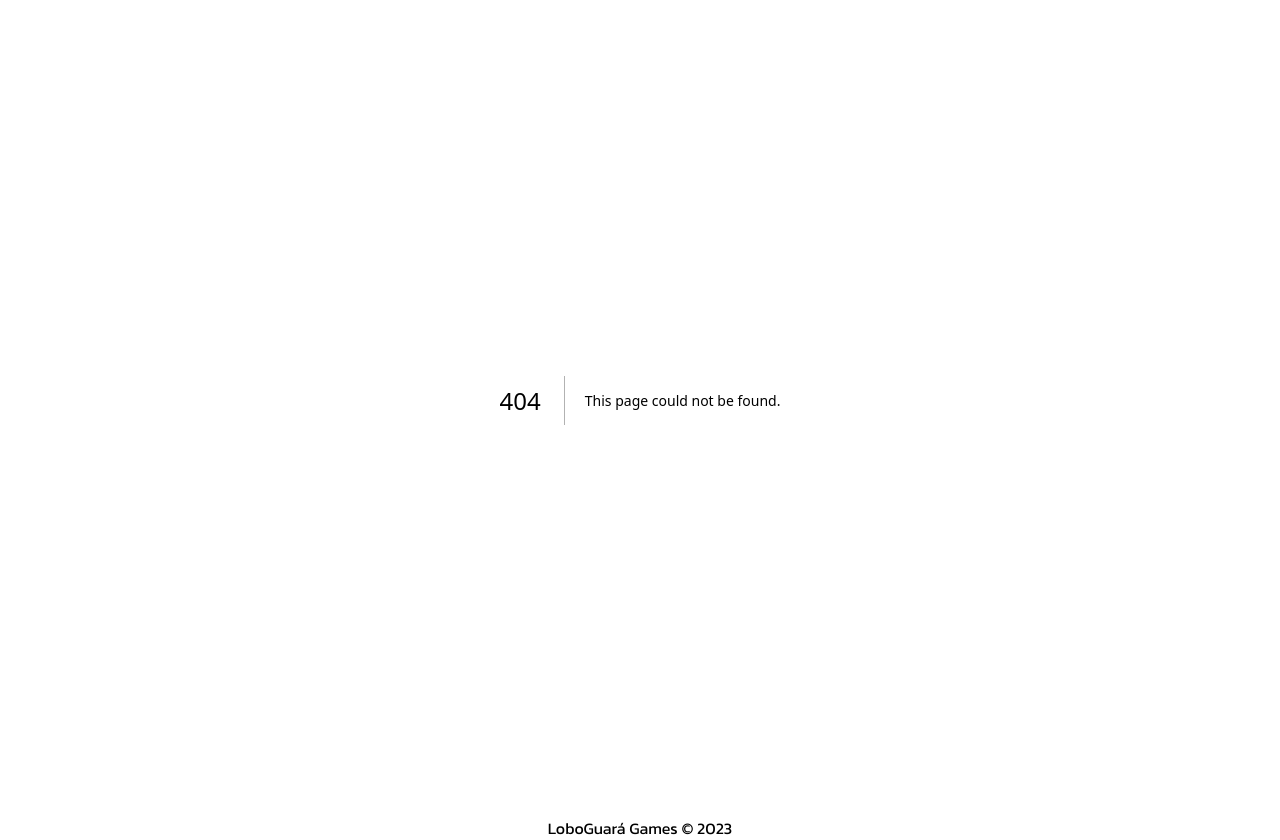
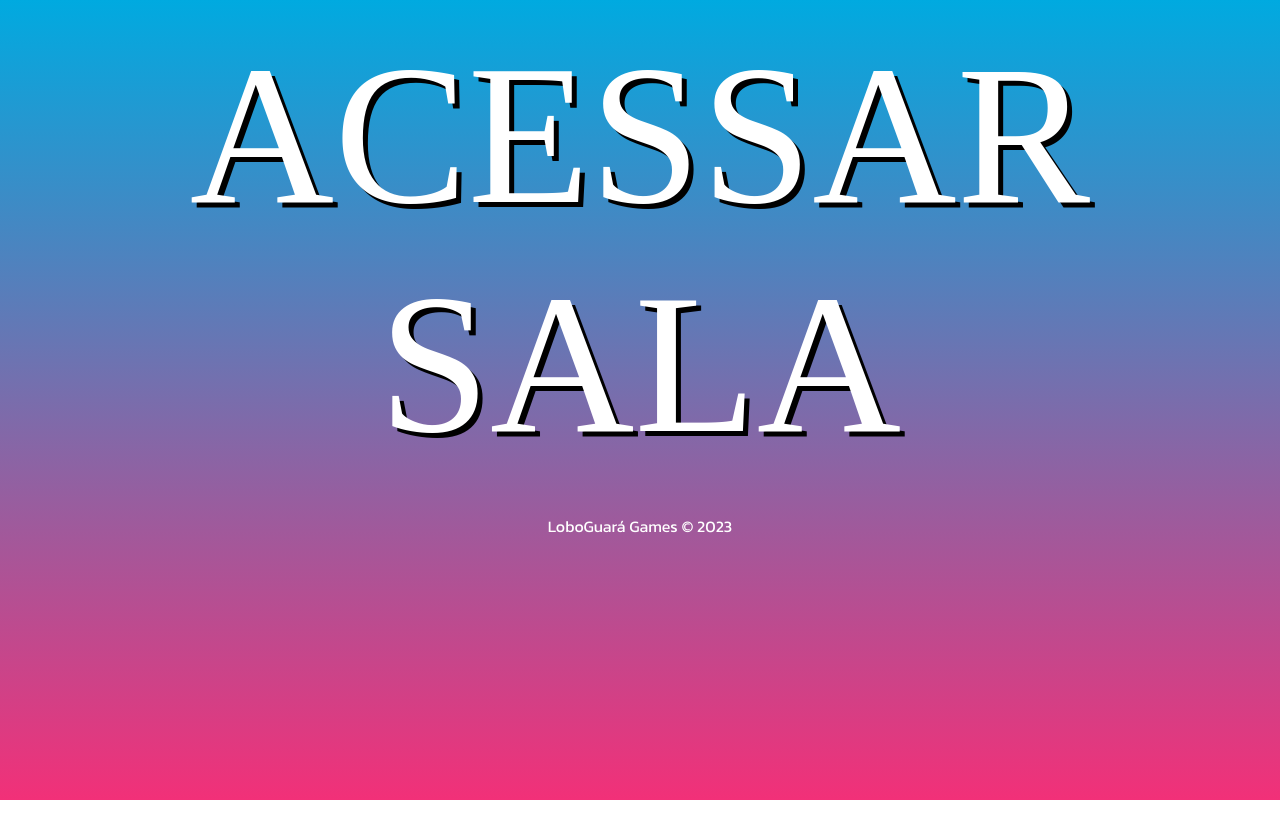
Before and after one commit to Feliper62/falacia-game-frontend, a Next.js app: page /pages/acessar_sala in a window 1280 px wide. Before the commit this address had no page. After the commit the page ends 800 px from the top, so only its background shows below. Built offline with nearby package versions, Linux system fonts and the light colour scheme; a web font is replaced by a local one.

Commit message:
::feat: Adicionado page de acessar sala

```diff
--- a/src/app/page.js
+++ b/src/app/page.js
@@ -18,7 +18,7 @@ export default function Home() {
           <Button text="Criar Sala" href="pages/criar_sala" id="criar_sala" />
         </nav>
         <nav>
-          <Button text="Acessar Sala" href="/acessar_sala" id="acessar_sala" />
+          <Button text="Acessar Sala" href="pages/acessar_sala" id="acessar_sala" />
         </nav>
         <nav>
           <Button text="Como Jogar" href="/como_jogar" id="como_jogar" />
--- /dev/null
+++ b/src/app/pages/acessar_sala/page.js
@@ -0,0 +1,18 @@
+import styles from '../../styles/Titulo.module.css'
+
+export const metadata = {
+    title: 'Acessar Sala',
+    description: 'Generated by create next app',
+  }
+
+  export default function AcessarSala(){
+    return (
+        <>
+          <header className={styles.titulo}>ACESSAR SALA</header>
+        </>
+
+
+      )
+
+
+}
--- a/src/app/pages/criar_sala/page.js
+++ b/src/app/pages/criar_sala/page.js
@@ -4,7 +4,8 @@ export const metadata = {
   }
 
 import styles from '../../styles/Titulo.module.css'
-export default function CriarSala(){
+
+  export default function CriarSala(){
     return (
         <>
           <header className={styles.titulo}>CRIAR SALA</header>
--- a/src/app/pages/dashboard/page.js
+++ b/src/app/pages/dashboard/page.js
@@ -19,6 +19,9 @@ export default function Dashboard() {
                     <h2>Menu</h2>
                     <p>Selecione uma opção:</p>
                 </div>
+                <div>
+
+                </div>
             </section>
         </main>
 
```
